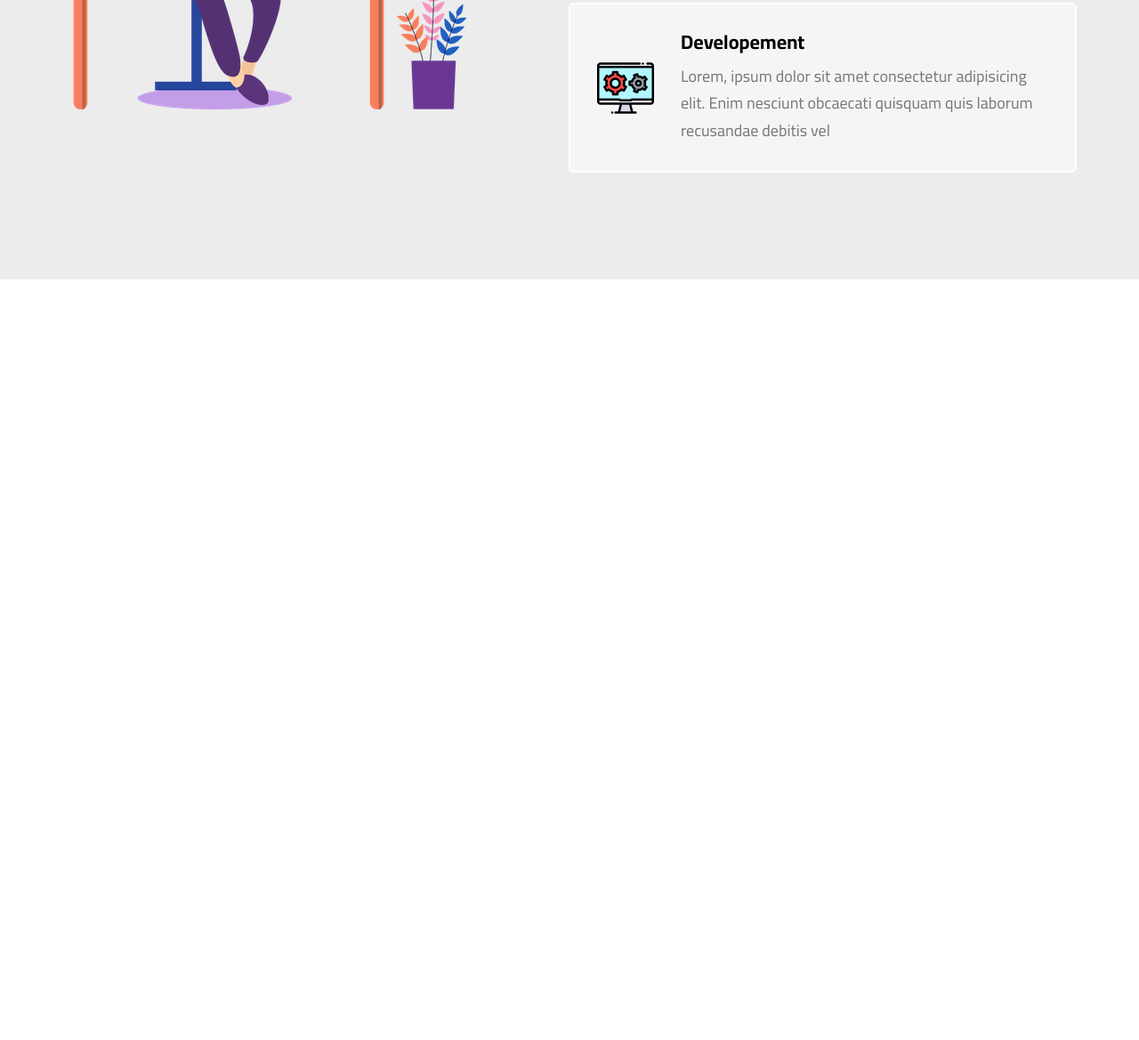
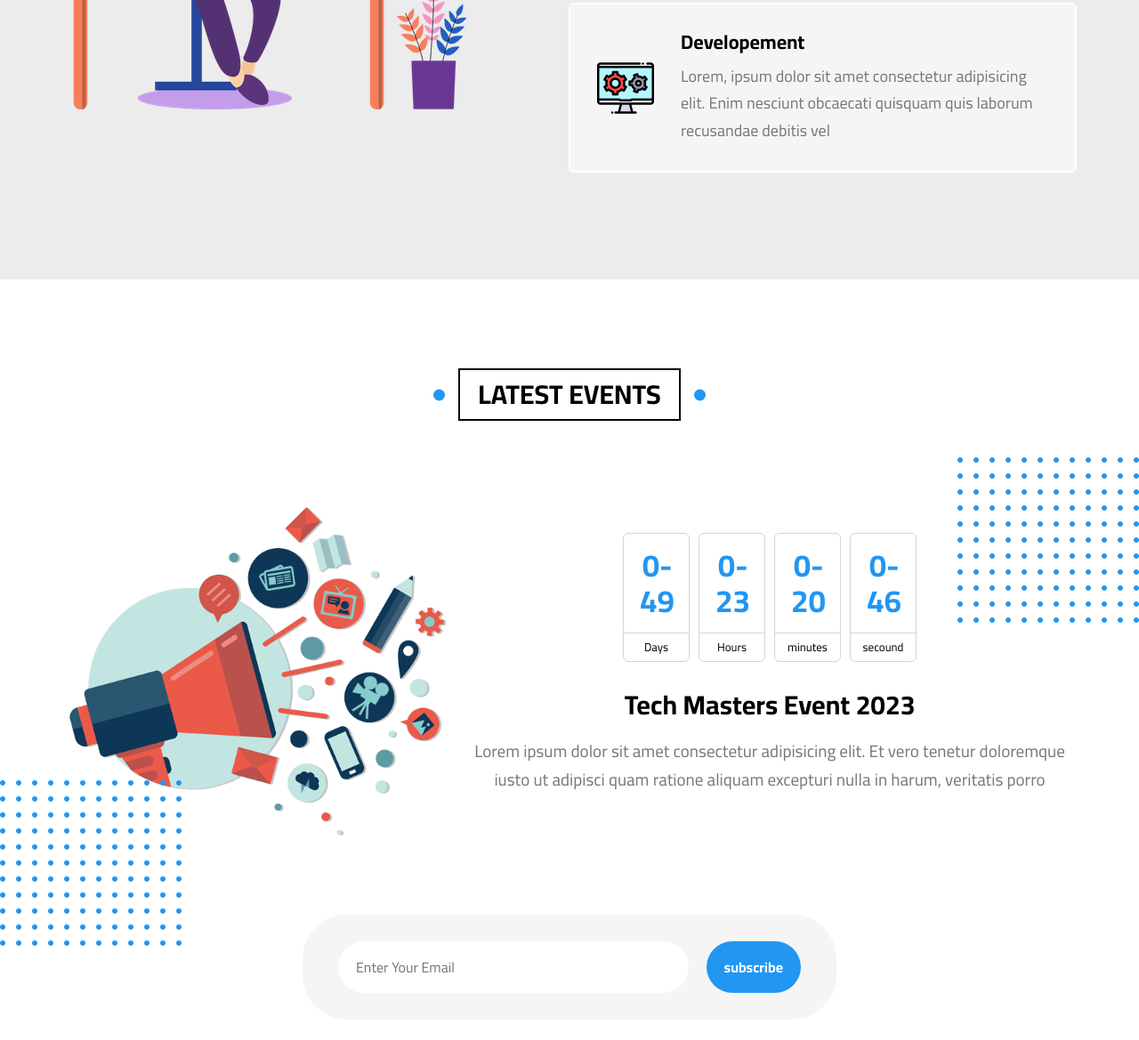
Before and after one commit to Mohammed-raida2000/Template03, a plain HTML site: page index.html in a window 1280 px wide. Shown: the part 8942-10111 px from the top of the page at 89% size. Before the commit the page ends 9256 px from the top, so only its background shows below. Drawn offline with Linux system fonts and the light colour scheme.

Commit message:
add latest events parts

```diff
--- a/Css/Temp3.CSS
+++ b/Css/Temp3.CSS
@@ -75,7 +75,19 @@ a {
     z-index: 1;
     transition: var(--main-transition);
 }
+/* start main backdots */
+.bakground-right {
+    right: 0;
+    position: absolute;
+    top: 200px;
+}
 
+.bakground-left {
+    left: 0;
+    position: absolute;
+    bottom: 200px;
+}
+/* end main backdots */
 .main-title::before,
 .main-title::after {
     content: "";
@@ -968,33 +980,40 @@ i {
     position: relative;
     background-color: var(--section-background);
 }
+
 .works .continar {
     display: flex;
     align-items: center;
 }
+
 @media (max-width:991px) {
-    .works .continar  {
+    .works .continar {
         flex-direction: column;
     }
 }
+
 .works .continar .box {
     transition: var(--main-transitions);
 }
+
 @media (max-width:767px) {
-    .works .continar .info{
+    .works .continar .info {
         flex-direction: column;
         text-align: center;
     }
 }
+
 .works .continar img {
     max-width: 100%;
     margin-right: 100px;
 }
+
 @media (max-width:991px) {
     .works .continar img {
         margin: 0 0 50px;
     }
 }
+
 .works .info {
     background-color: #f6f5f5;
     padding: 30px;
@@ -1006,6 +1025,7 @@ i {
     position: relative;
     z-index: 1;
 }
+
 .works .info::before {
     content: "";
     left: 50%;
@@ -1018,30 +1038,148 @@ i {
     z-index: -1;
     transition: var(--main-transtions);
 }
-.works .info:hover::before{
+
+.works .info:hover::before {
     height: 100%;
     width: 100%;
 }
+
 .works .info img {
     width: 64px;
     margin-right: 30px;
 }
+
 @media (max-width:767px) {
-    .works .info img{
+    .works .info img {
         margin: 0 0 30px;
     }
 }
+
 .works .texts h3 {
     margin: 0;
     font-size: 22px;
 }
+
 .works .texts p {
     color: #777;
     line-height: 1.7;
     margin: 10px 0 0;
     font-size: 18px;
 }
+
 /* end works */
+/* start event */
+.event {
+    padding-top: var(--main-padding);
+    padding-bottom: var(--main-padding);
+    position: relative;
+}
+
+.event .continar {
+    display: flex;
+    align-items: center;
+    flex-wrap: wrap;
+}
+
+.event .continar img {
+    max-width: 450px;
+}
+
+.event .box {
+    flex: 1;
+
+}
+
+.event .time {
+    display: flex;
+    justify-content: center;
+    gap: 10px;
+    text-align: center;
+}
+
+.event .time .unit {
+    border: 1px solid #d4d4d4;
+    width: 75px;
+    border-radius: 6px;
+    text-align: center;
+}
+.event .time .unit:hover {
+    border-color: var(--main-color);
+}
+.event .unit span:first-of-type {
+    font-size: 35px;
+    color: var(--main-color);
+    font-weight: bold;
+    padding: 15px;
+    width: 75px;
+    display: block;
+}
+
+.event .unit span:last-of-type {
+    padding: 8px 10px;
+    font-size: 13px;
+    display: block;
+    border-top: 1px solid #d4d4d4;
+}
+.event .box h2 {
+    font-size: 30px;
+    text-align: center;
+    margin-top: 31px;
+    margin-bottom: 0;
+}
+
+.event .box p {
+    text-align: center;
+    line-height: 1.7;
+    font-size: 19px;
+    color: #777;
+}
+
+.event .message {
+    width: 100%;
+    margin-top: 50px;
+}
+.event .message form {
+    display: flex;
+    justify-content: center;
+    border-radius: 50px;
+    background-color: #f6f5f5;
+    width: 600px;
+    gap: 20px;
+    padding: 30px 40px;
+    margin: 20px auto;
+}
+.event .message input[type="email"] {
+    border-radius: 50px;
+    padding: 20px;
+    border: none;
+    flex: 1;
+    caret-color: var(--main-color);
+}
+
+.event .message input[type="email"]:focus {
+    outline: none;
+    }
+.event .message input[type="email"]::placeholder {
+    transition: opacity var(--main-transtions);
+}
+
+.event .message input[type="email"]:focus::placeholder {
+    opacity: 0;
+}
+.event .message input[type="submit"] {
+    background-color: var(--main-color);
+    padding: 20px;
+    border-radius: 50px;
+    border: none;
+    color: white;
+    font-weight: bold;
+    cursor: pointer;
+}
+.event .message input[type="submit"]:hover {
+    background-color: var(--main-color-alt);
+}
+/* end event  */
 /* start animatioms */
 @keyframes up-to-dowen {
 
--- a/index.html
+++ b/index.html
@@ -697,6 +697,50 @@
                 </div>
             </div>
         </div>
+    </div>
     <!-- end works -->
+    <!-- start event -->
+    <div class="event">
+        <h2 class="main-title">LATEST EVENTS</h2>
+        <div class="bakground-right">
+            <img src="./image/dots.png" alt="">
+        </div>
+        <div class="bakground-left">
+            <img src="./image/dots.png" alt="">
+        </div>
+        <div class="continar">
+            <img src="./image/events.png" alt="">
+            <div class="box">
+                <div class="time">
+                    <div class="unit">
+                        <span class="days">0-49</span>
+                        <span>Days</span>
+                    </div>
+                    <div class="unit">
+                        <span class="Hours">0-23</span>
+                        <span>Hours</span>
+                    </div>
+                    <div class="unit">
+                        <span class="minutes">0-20</span>
+                        <span>minutes</span>
+                    </div>
+                    <div class="unit">
+                        <span class="secound">0-46</span>
+                        <span>secound</span>
+                    </div>
+                </div>
+                <h2>Tech Masters Event 2023</h2>
+                <p>Lorem ipsum dolor sit amet consectetur adipisicing elit. Et vero tenetur doloremque iusto ut adipisci quam ratione
+                aliquam excepturi nulla in harum, veritatis porro</p>
+            </div>
+            <div class="message">
+                <form action="">
+                    <input type="email" name="" id="" placeholder="Enter Your Email ">
+                    <input type="submit" value="subscribe">
+                </form>
+            </div>
+        </div>
+    </div>
+    <!-- end event -->
 </body>
 </html>
```
Also changed, not shown: image/dots.png (added), image/events.png (added).
